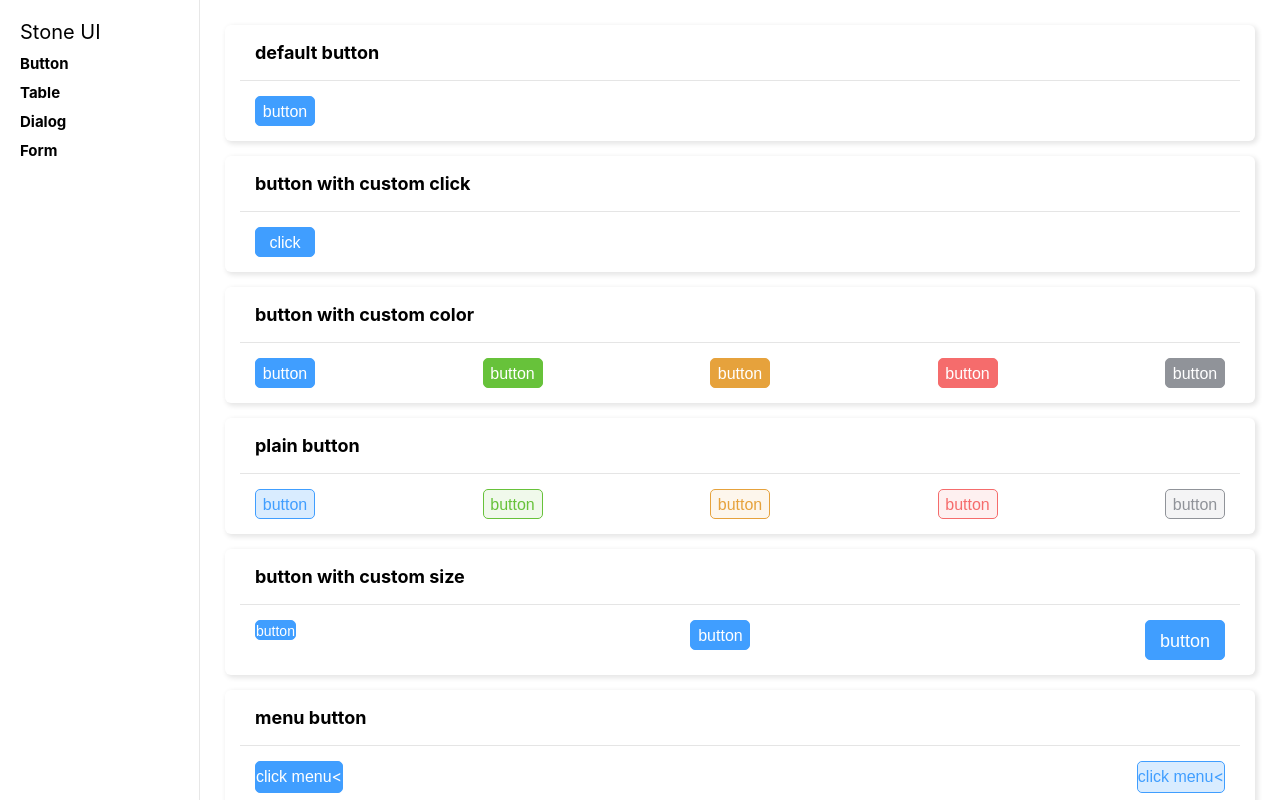
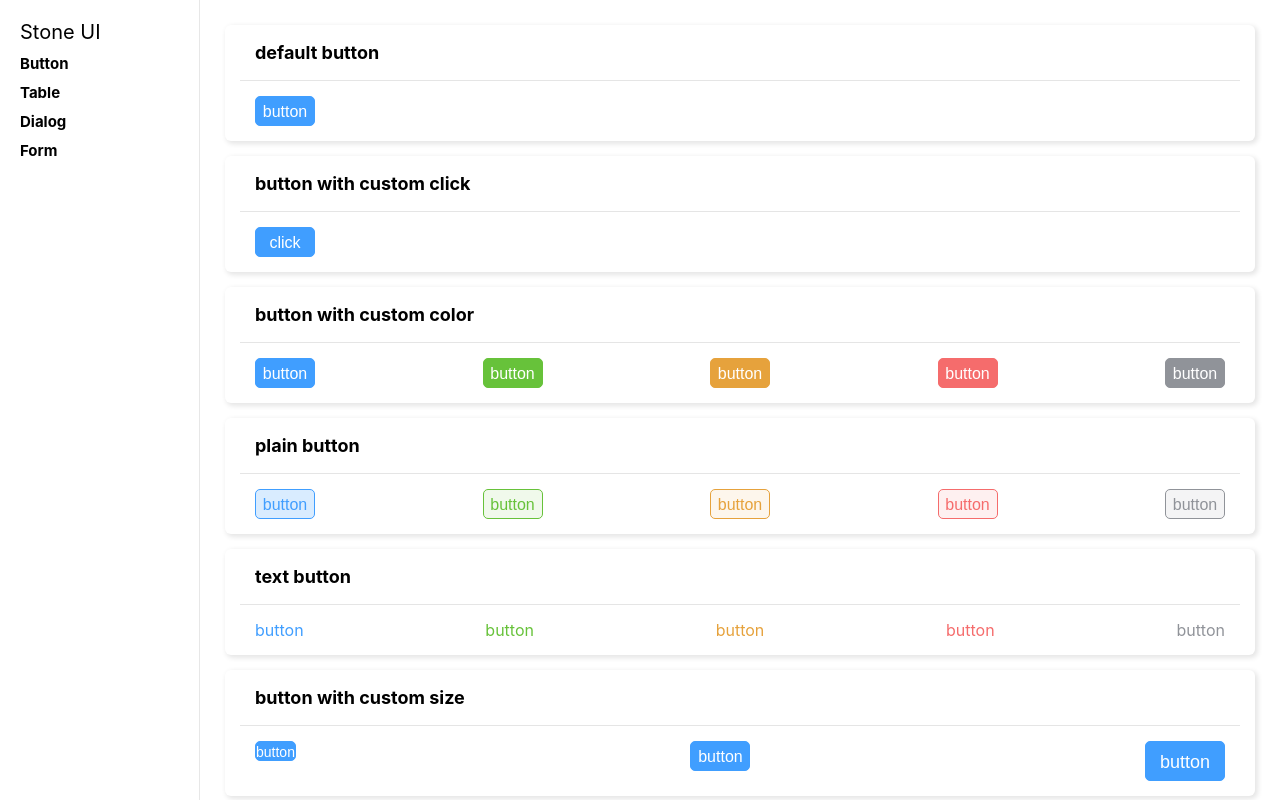
Before and after one commit to 0mutatio1/stone, a React (Create React App) app: page /home/button in a window 1280 px wide. Shown: the top 800 px of the page. Built offline with nearby package versions, Linux system fonts and the light colour scheme.

Commit message:
✨ feat: text button

```diff
--- a/src/routes/button/consumer-button.tsx
+++ b/src/routes/button/consumer-button.tsx
@@ -6,7 +6,7 @@ import "./index.scss";
 interface Properties {
   text?: string;
   size?: string;
-  type?: string;
+  color?: string;
   plain?: boolean;
   preffix?: JSX.Element;
   surffix?: JSX.Element;
@@ -16,7 +16,7 @@ interface Properties {
 const defualtProperties = {
   text: 'click to change preffix or surffix',
   size: 'medium',
-  type: 'primary',
+  color: 'primary',
   plain: false,
   preffix: (<></>),
   surffix: (<></>),
@@ -28,7 +28,7 @@ const defualtProperties = {
 export const ConsumerButton: FC<Properties> = ({
   text,
   size = 'medium',
-  type = 'primary',
+  color = 'primary',
   plain = false,
   preffix = (<></>),
   surffix = (<></>),
@@ -36,13 +36,13 @@ export const ConsumerButton: FC<Properties> = ({
     console.log(e);
   },
 }) => {
-  type = (Object.keys(COLOR).includes(type)) ? type : 'primary';
+  color = (Object.keys(COLOR).includes(color)) ? color : 'primary';
   size = (Object.keys(SIZE).includes(size)) ? size : 'medium';
   let style = {
     minWidth: SIZE[size].width,
     height: SIZE[size].height,
-    color: COLOR[type].color,
-    backgroundColor: COLOR[type].backgroundColor,
+    color: COLOR[color].color,
+    backgroundColor: COLOR[color].backgroundColor,
     border: 'none',
     borderRadius: '5px',
     padding: '0',
@@ -51,18 +51,18 @@ export const ConsumerButton: FC<Properties> = ({
   };
 
   const containerStyle = {
-    color: COLOR[type].color,
-    backgroundColor: COLOR[type].backgroundColor,
-    border: `1px solid ${COLOR[type].backgroundColor}`,
+    color: COLOR[color].color,
+    backgroundColor: COLOR[color].backgroundColor,
+    border: `1px solid ${COLOR[color].backgroundColor}`,
     borderRadius: '5px'
   };
 
   if (plain) {
-    style.color = PLAIN_COLOR[type].color;
-    style.backgroundColor = PLAIN_COLOR[type].backgroundColor;
-    containerStyle.color =  PLAIN_COLOR[type].color;
-    containerStyle.backgroundColor =  PLAIN_COLOR[type].backgroundColor;
-    containerStyle.border = `1px solid ${PLAIN_COLOR[type].color}`;
+    style.color = PLAIN_COLOR[color].color;
+    style.backgroundColor = PLAIN_COLOR[color].backgroundColor;
+    containerStyle.color =  PLAIN_COLOR[color].color;
+    containerStyle.backgroundColor =  PLAIN_COLOR[color].backgroundColor;
+    containerStyle.border = `1px solid ${PLAIN_COLOR[color].color}`;
   }
 
   return (
@@ -70,7 +70,7 @@ export const ConsumerButton: FC<Properties> = ({
       <div className="button-container" style={containerStyle}>
         {preffix}
         <button
-          type="button"
+          color="button"
           style={style}
           onClick={($e) => {
             onClick($e);
--- a/src/routes/button/index.tsx
+++ b/src/routes/button/index.tsx
@@ -30,10 +30,10 @@ function SButton() {
         <div className='button-container__item_title'>button with custom color</div>
         <div className='button-container__item_content'>
           <NormalButton />
-          <NormalButton type="success" />
-          <NormalButton type="warning" />
-          <NormalButton type="error" />
-          <NormalButton type="info" />
+          <NormalButton color="success" />
+          <NormalButton color="warning" />
+          <NormalButton color="error" />
+          <NormalButton color="info" />
         </div>
       </div>
 
@@ -41,10 +41,21 @@ function SButton() {
         <div className='button-container__item_title'>plain button</div>
         <div className='button-container__item_content'>
           <NormalButton plain/>
-          <NormalButton type="success" plain />
-          <NormalButton type="warning" plain />
-          <NormalButton type="error" plain />
-          <NormalButton type="info" plain />
+          <NormalButton color="success" plain />
+          <NormalButton color="warning" plain />
+          <NormalButton color="error" plain />
+          <NormalButton color="info" plain />
+        </div>
+      </div>
+
+      <div className="button-container__item">
+        <div className='button-container__item_title'>text button</div>
+        <div className='button-container__item_content'>
+          <NormalButton type='text' />
+          <NormalButton color="success" type='text' />
+          <NormalButton color="warning" type='text' />
+          <NormalButton color="error" type='text' />
+          <NormalButton color="info" type='text' />
         </div>
       </div>
 
@@ -60,8 +71,8 @@ function SButton() {
       <div className="button-container__item">
         <div className='button-container__item_title'>menu button</div>
         <div className='button-container__item_content'>
-          <MenuButton />
-          <MenuButton plain />
+          <MenuButton onClick={(val) => { alert(val); }} />
+          <MenuButton plain onClick={(val) => { alert(val); }} />
         </div>
       </div>
 
@@ -80,15 +91,15 @@ function SButton() {
 const RenderConsumer: FC<{ plain?: boolean; }> = ({ plain = false }) => {
   const [select, setSelect] = useState(true);
   return (
-    <div onClick={() => {
-      setSelect(!select);
-    }}>
+    <>
       {
         !!select
-        ? <ConsumerButton plain={plain} preffix={(<React.Fragment>preffix: 124</React.Fragment>)} />
-        : <ConsumerButton plain={plain} surffix={(<React.Fragment>surffix: 224</React.Fragment>)} />
+        ? <ConsumerButton plain={plain} onClick={() => { setSelect(!select); }}
+            preffix={(<span onClick={() => { alert('preffix'); }}>preffix: 124</span>)} />
+        : <ConsumerButton plain={plain} onClick={() => { setSelect(!select); }}
+            surffix={(<span onClick={() => { alert('surffix'); }}>surffix: 224</span>)} />
       }
-    </div>
+    </>
   )
 };
 export default SButton;
--- a/src/routes/button/menu-button.tsx
+++ b/src/routes/button/menu-button.tsx
@@ -6,7 +6,7 @@ import "./index.scss";
 interface Properties {
   text?: string;
   size?: string;
-  type?: string;
+  color?: string;
   plain?: boolean;
   list?: any[];
   onClick?: (event: React.MouseEvent<HTMLButtonElement>) => void;
@@ -15,7 +15,7 @@ interface Properties {
 const defualtProperties = {
   text: 'click menu',
   size: 'medium',
-  type: 'primary',
+  color: 'primary',
   plain: false,
   list: ['react', 'vue', 'angular'],
   onClick: (val: any) => {
@@ -26,20 +26,20 @@ const defualtProperties = {
 export const MenuButton: FC<Properties> = ({
   text,
   size = 'medium',
-  type = 'primary',
+  color = 'primary',
   plain = false,
   onClick = (val: any) => {
     console.log(val);
   },
   list = [],
 }) => {
-  type = (Object.keys(COLOR).includes(type)) ? type : 'primary';
+  color = (Object.keys(COLOR).includes(color)) ? color : 'primary';
   size = (Object.keys(SIZE).includes(size)) ? size : 'medium';
   const style = {
     minWidth: SIZE[size].width,
     height: SIZE[size].height,
-    color: COLOR[type].color,
-    backgroundColor: COLOR[type].backgroundColor,
+    color: COLOR[color].color,
+    backgroundColor: COLOR[color].backgroundColor,
     border: 'none',
     padding: '0',
     borderRadius: '5px',
@@ -48,18 +48,18 @@ export const MenuButton: FC<Properties> = ({
   };
 
   const containerStyle = {
-    color: COLOR[type].color,
-    backgroundColor: COLOR[type].backgroundColor,
-    border: `1px solid ${COLOR[type].backgroundColor}`,
+    color: COLOR[color].color,
+    backgroundColor: COLOR[color].backgroundColor,
+    border: `1px solid ${COLOR[color].backgroundColor}`,
     borderRadius: '5px'
   };
 
   if (plain) {
-    style.color = PLAIN_COLOR[type].color;
-    style.backgroundColor = PLAIN_COLOR[type].backgroundColor;
-    containerStyle.color =  PLAIN_COLOR[type].color;
-    containerStyle.backgroundColor =  PLAIN_COLOR[type].backgroundColor;
-    containerStyle.border = `1px solid ${PLAIN_COLOR[type].color}`;
+    style.color = PLAIN_COLOR[color].color;
+    style.backgroundColor = PLAIN_COLOR[color].backgroundColor;
+    containerStyle.color =  PLAIN_COLOR[color].color;
+    containerStyle.backgroundColor =  PLAIN_COLOR[color].backgroundColor;
+    containerStyle.border = `1px solid ${PLAIN_COLOR[color].color}`;
   }
 
   const [isContracted, setIsContracted] = useState(true);
@@ -75,7 +75,7 @@ export const MenuButton: FC<Properties> = ({
         }}
       >
         <button
-          type="button"
+          color="button"
           style={style}
         >
           {value}
--- a/src/routes/button/normal-button.tsx
+++ b/src/routes/button/normal-button.tsx
@@ -5,6 +5,7 @@ import { SIZE } from '../../untils/size';
 interface Properties {
   text?: string,
   size?: string,
+  color?: string,
   type?: string,
   plain?: boolean,
   onClick?: (event: React.MouseEvent<HTMLButtonElement>) => void
@@ -13,38 +14,50 @@ interface Properties {
 const defualtProperties = {
   text: 'button',
   size: 'medium',
-  type: 'primary',
+  color: 'primary',
+  type: 'button',
   plain: false,
   onClick: undefined,
 };
 
 export const NormalButton: FC<Properties> = ({
-  text, size = 'medium', type = 'primary', plain = false, onClick,
+  text, size = 'medium', color = 'primary', plain = false, type= 'button', onClick,
 }) => {
-  type = (Object.keys(COLOR).includes(type)) ? type : 'primary';
+  color = (Object.keys(COLOR).includes(color)) ? color : 'primary';
   size = (Object.keys(SIZE).includes(size)) ? size : 'medium';
-  let style = {
+  const style = {
     minWidth: SIZE[size].width,
     height: SIZE[size].height,
-    color: COLOR[type].color,
-    backgroundColor: COLOR[type].backgroundColor,
-    border: `1px solid ${COLOR[type].backgroundColor}`,
+    color: COLOR[color].color,
+    backgroundColor: COLOR[color].backgroundColor,
+    border: `1px solid ${COLOR[color].backgroundColor}`,
     borderRadius: '5px',
     padding: '0',
     fontSize: SIZE[size].fontSize,
     lineHeight: SIZE[size].height
   };
 
+  const textButtonStyle = {
+    color: PLAIN_COLOR[color].color,
+    backgroundColor: 'transparent',
+    border: 'none',
+    fontSize: SIZE[size].fontSize
+  };
+
   if (plain) {
-    style.color = PLAIN_COLOR[type].color;
-    style.backgroundColor = PLAIN_COLOR[type].backgroundColor;
-    style.border = `1px solid ${PLAIN_COLOR[type].color}`;
+    style.color = PLAIN_COLOR[color].color;
+    style.backgroundColor = PLAIN_COLOR[color].backgroundColor;
+    style.border = `1px solid ${PLAIN_COLOR[color].color}`;
   }
 
   return (
-    <button type="button" onClick={onClick} style={style}>
-      {text}
-    </button>
+    <>
+      {
+        type === 'text'
+        ? <span style={textButtonStyle}>{text}</span>
+        : <button color="button" onClick={onClick} style={style}> {text} </button>
+      }
+    </>
   )
 };
 
```
